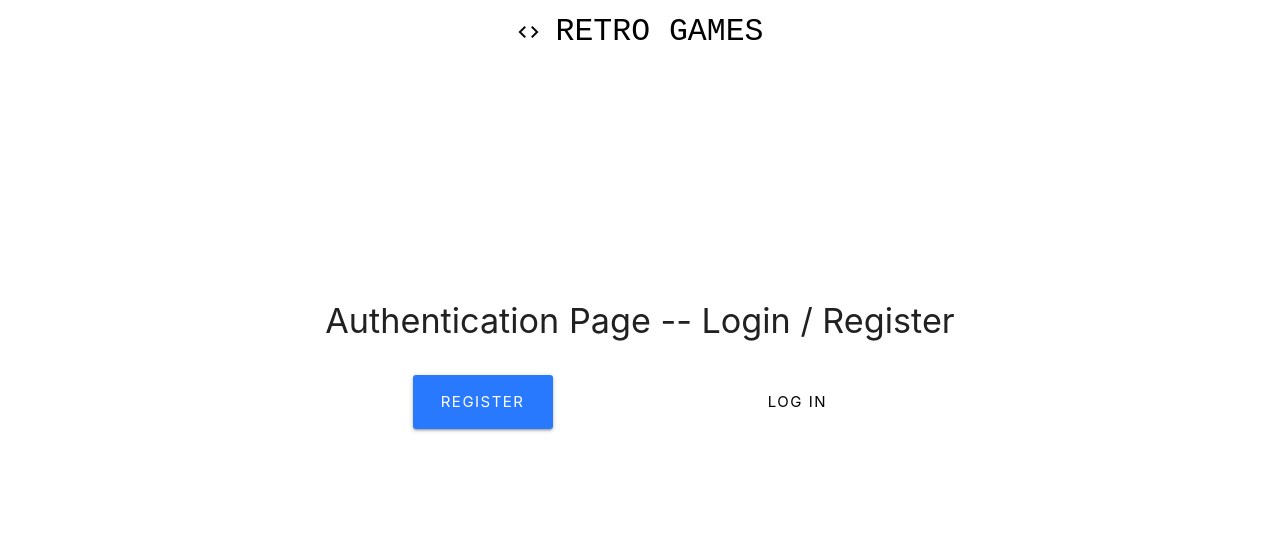
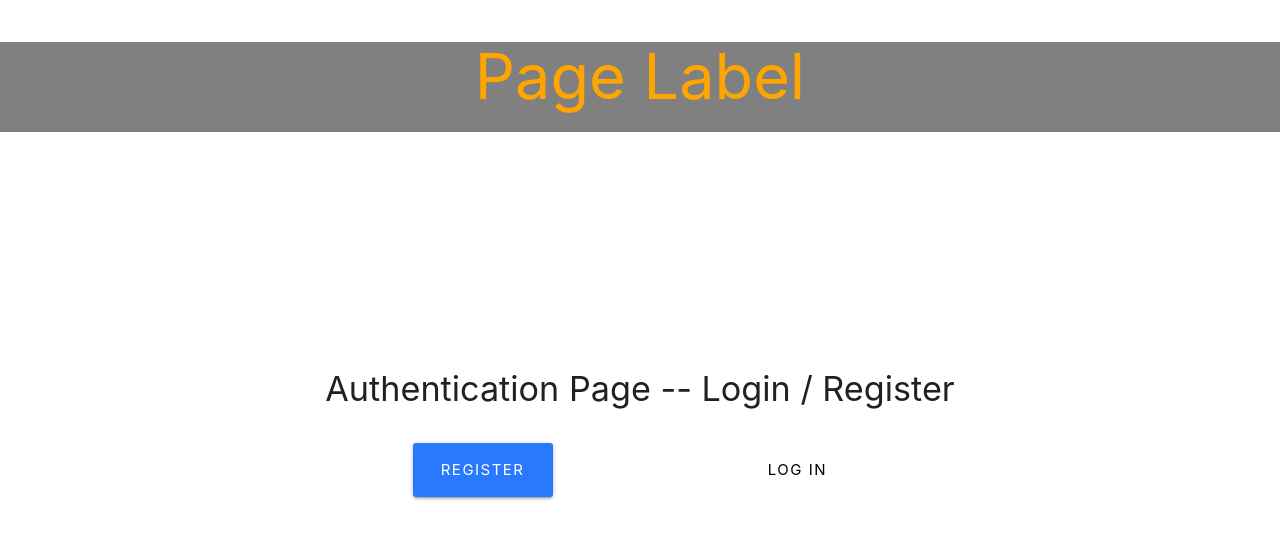
Before and after one commit to kevinroymcgregor/project3, a React (Create React App) app in the folder client/: page / in a window 1280 px wide. Shown: the top 538 px of the page. Built offline with nearby package versions, Linux system fonts and the light colour scheme.

Commit message:
changed Navbar component to PageLabel component

```diff
--- a/client/src/App.js
+++ b/client/src/App.js
@@ -13,6 +13,7 @@ import Register from "./components/auth/Register";
 import Login from "./components/auth/Login";
 import PrivateRoute from "./components/private-route/PrivateRoute";
 import Dashboard from "./components/Pages/Dashboard";
+import PageLabel from "./components/PageLabel/PageLabel.js";
 
 import "./App.css";
 
@@ -41,7 +42,7 @@ class App extends Component {
       <Provider store={store}>
         <Router>
           <div className="App">
-            <Navbar />
+            <PageLabel />
             <Route exact path="/" component={Landing} />
             <Route exact path="/register" component={Register} />
             <Route exact path="/login" component={Login} />
```
